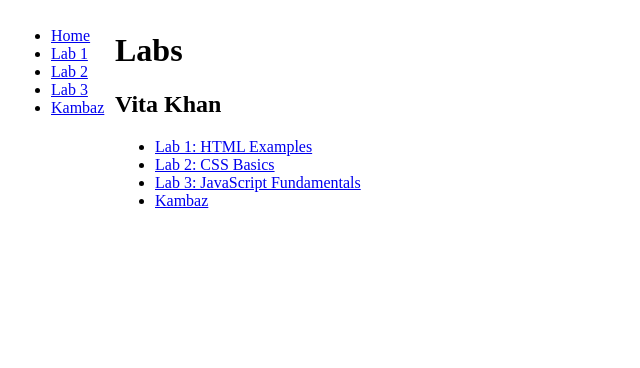
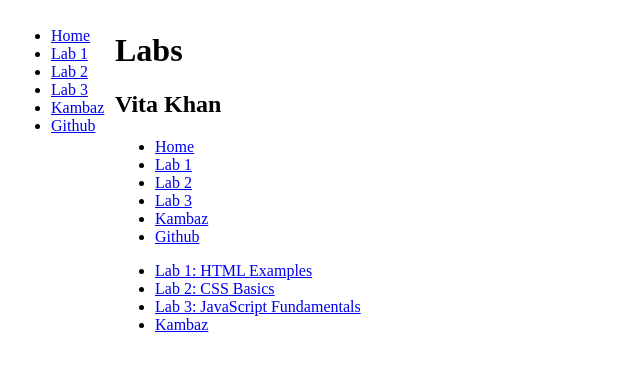
Before and after one commit to vitakh/kambaz-next-js, a Next.js app: page /Labs in a window 1280 px wide. Shown: the top 368 px of the page, without its empty margins (0-640 px from the left). Built offline with nearby package versions, Linux system fonts and the light colour scheme.

Commit message:
modified a1

```diff
--- a/app/(Kambaz)/Account/Signin/page.tsx
+++ b/app/(Kambaz)/Account/Signin/page.tsx
@@ -5,7 +5,7 @@ export default function Signin() {
      <h3>Sign in</h3>
      <input placeholder="username" className="wd-username" /> <br />
      <input placeholder="password" type="password" className="wd-password" /> <br />
-     <Link href="/Dashboard" id="wd-signin-btn"> Sign in </Link> <br />
+     <Link href="/Dashboard" id="wd-signin-btn"><button>Sign in</button></Link> <br />
      <Link href="Signup" id="wd-signup-link"> Sign up </Link>
    </div>
 );}
--- a/app/(Kambaz)/Account/Signup/page.tsx
+++ b/app/(Kambaz)/Account/Signup/page.tsx
@@ -7,7 +7,7 @@ export default function Signup() {
       <input placeholder="password" type="password" className="wd-password" /><br/>
       <input placeholder="verify password"
              type="password" className="wd-password-verify" /><br/>
-      <Link  href="Profile" > Sign up </Link><br />
+      <Link  href="Profile" > <button>Sign up</button> </Link><br />
       <Link  href="Signin" > Sign in </Link>
     </div>
 );}
--- a/app/(Kambaz)/Courses/[cid]/layout.tsx
+++ b/app/(Kambaz)/Courses/[cid]/layout.tsx
@@ -5,7 +5,7 @@ export default async function CoursesLayout(
  const { cid } = await params;
  return (
    <div id="wd-courses">
-     <h2>Courses {cid}</h2>
+     <h2>Course {cid}</h2>
      <hr />
      <table>
        <tbody>
--- a/app/Labs/TOC.tsx
+++ b/app/Labs/TOC.tsx
@@ -27,6 +27,11 @@ export default function TOC() {
           Kambaz
         </Link>
       </li>
+      <li>
+        <Link href="https://github.com/vitakh/kambaz-next-js" id="wd-github">
+          Github
+        </Link>
+      </li>
     </ul>
   );
 }
--- a/app/Labs/page.tsx
+++ b/app/Labs/page.tsx
@@ -1,9 +1,11 @@
 import Link from "next/link";
+import TOC from "./TOC";
 export default function Labs() {
  return (
    <div id="wd-labs">
      <h1>Labs</h1>
      <h2>Vita Khan</h2>
+     <TOC />
      <ul>
        <li>
          <Link href="/Labs/Lab1" id="wd-lab1-link">
```
Also changed, not shown: app/Labs/Lab1/page.tsx (+17 -28 lines).
